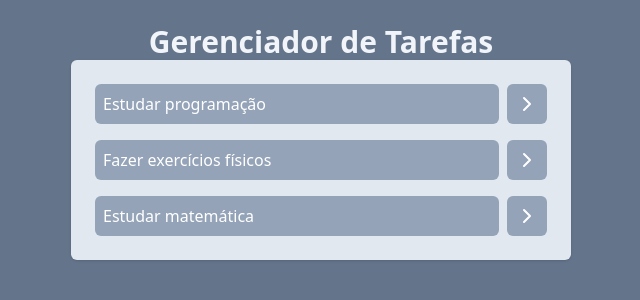
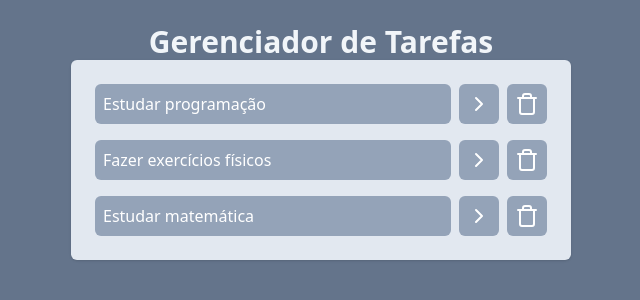
Before and after one commit to leonamlvs/react-task-manager, a React (Vite) app: page / in a window 1280 px wide. Shown: the top 300 px of the page, without its empty margins (319-959 px from the left). Built offline with nearby package versions, Linux system fonts and the light colour scheme.

Commit message:
feat: implement task deletion

```diff
--- a/src/App.jsx
+++ b/src/App.jsx
@@ -26,17 +26,20 @@
   function onTaskClick(taskId) {
     const newTasks = tasks.map((task) => {
 
-      // Update the task with the given id, toggling its isCompleted property
       if (task.id === taskId) {
         return { ...task, isCompleted: !task.isCompleted };
       }
 
-      // For all other tasks, return them unchanged
       return task;
     });
 
     setTasks(newTasks);
 
+  }
+
+  function onTaskDelete(taskId) {
+    const newTasks = tasks.filter((task) => task.id !== taskId);
+    setTasks(newTasks);
   }
 
   return (
@@ -45,7 +48,7 @@
         <h1 className="text-3xl text-slate-100 font-bold text-center">
           Gerenciador de Tarefas
         </h1>
-        <Tasks tasks={tasks} onTaskClick={onTaskClick} />
+        <Tasks tasks={tasks} onTaskClick={onTaskClick} onTaskDelete={onTaskDelete} />
       </div>
     </div>
   )
--- a/src/components/Tasks.jsx
+++ b/src/components/Tasks.jsx
@@ -1,18 +1,24 @@
-import { ChevronRightIcon } from 'lucide-react'
+import { ChevronRightIcon, TrashIcon } from 'lucide-react'
 
-function Tasks(props) {
+function Tasks({ tasks, onTaskClick, onTaskDelete }) {
     return (
       <ul className="space-y-4 p-6 bg-slate-200 rounded-md shadow">
-        {props.tasks.map((task) => (
+        {tasks.map((task) => (
           <li key={task.id} className="flex gap-2">
           <button
-            onClick={() => props.onTaskClick(task.id)}
+            onClick={() => onTaskClick(task.id)}
             className={`bg-slate-400 text-left w-full text-white p-2 rounded-md ${task.isCompleted ? 'line-through' : '' }`}
           >
             {task.title}
           </button>
           <button className="bg-slate-400 p-2 rounded-md text-white">
             <ChevronRightIcon />
+          </button>
+          <button
+            onClick={() => onTaskDelete(task.id)}
+            className="bg-slate-400 p-2 rounded-md text-white"
+          >
+            <TrashIcon />
           </button>
           </li>
         ))}
```
